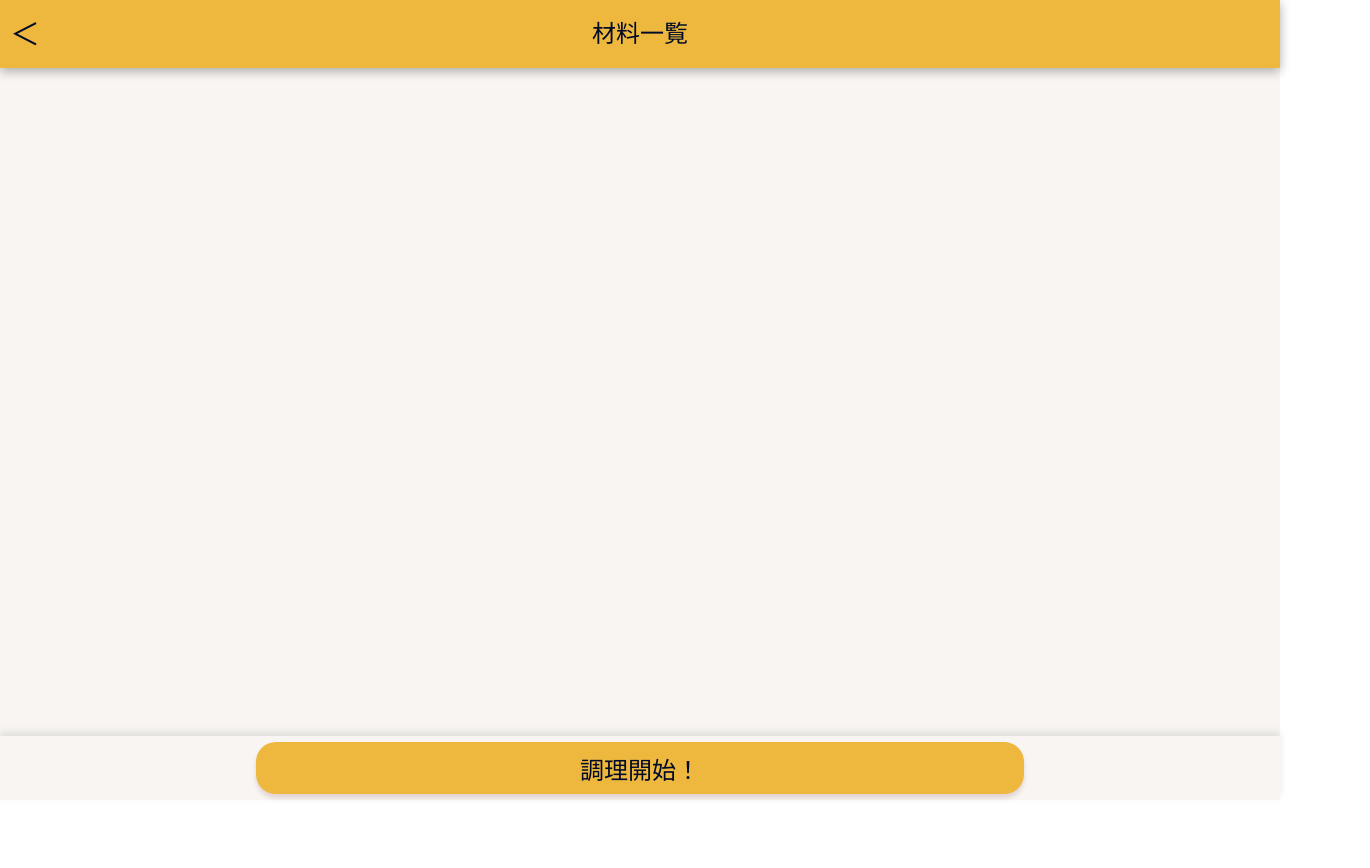
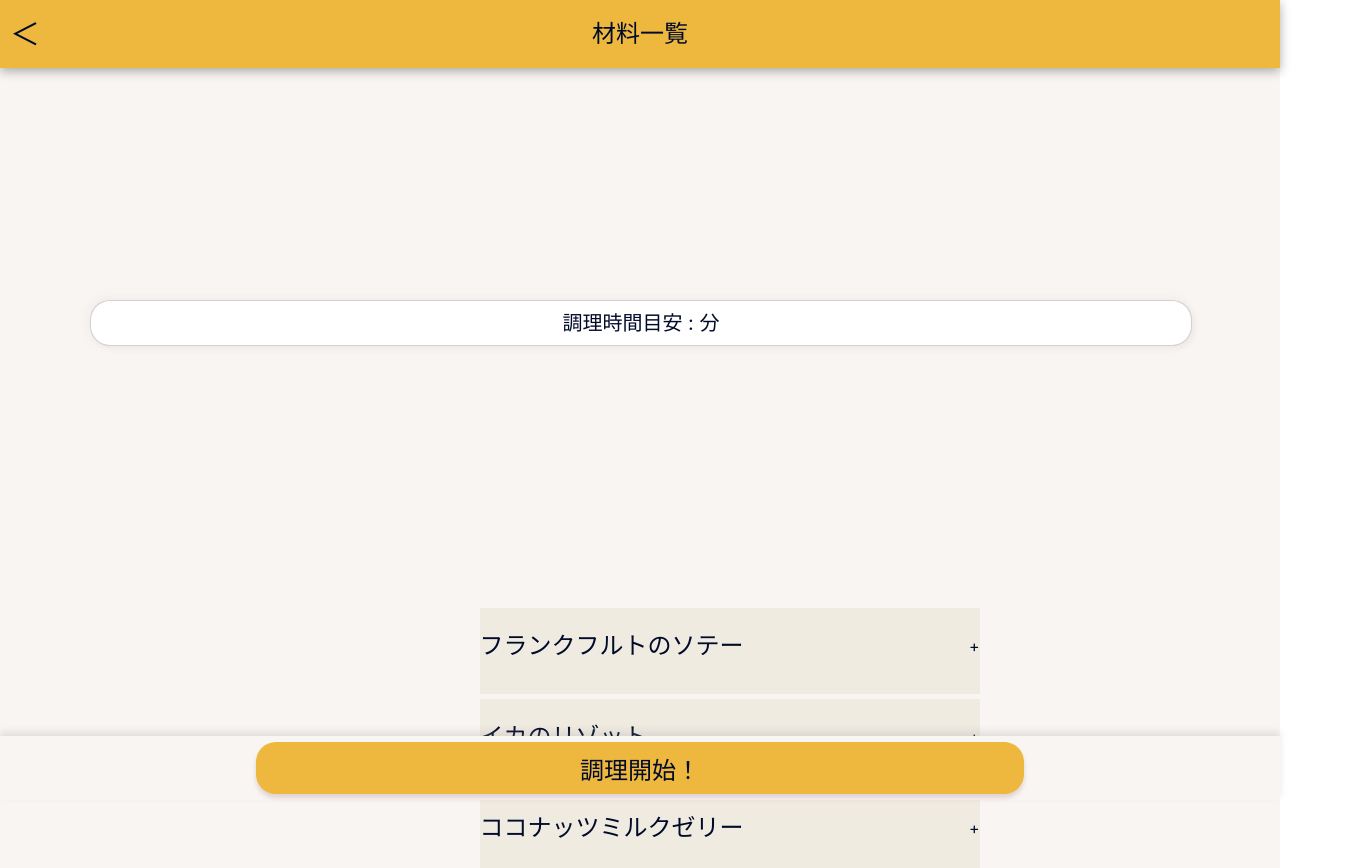
Before and after one commit to kousei-s/makeck_front, a React (Vite) app: page /app/materialList in a window 1280 px wide. Shown: the top 868 px of the page, 1370 px wide, since content can reach past the window. Before the commit the page ends 800 px from the top, so only its background shows below. Built offline with nearby package versions, Linux system fonts and the light colour scheme; a web font is replaced by a local one.

Commit message:
[add] お試しcss

```diff
--- a/src/App.jsx
+++ b/src/App.jsx
@@ -17,6 +17,7 @@ import './styles/footer.css';
 import './styles/RecipeSelection.css';
 import './styles/modal.css';
 import './styles/CustomDialog.css';
+import './styles/materialList.css';
 
 import {BrowserRouter as Router, Routes, Route} from 'react-router-dom';
 
--- a/src/pages/MaterialList.jsx
+++ b/src/pages/MaterialList.jsx
@@ -7,14 +7,97 @@ export default function MaterialList() {
 
     const navigate = useNavigate();   //遷移のやつだよ
 
+    const [selected, setSelected] = useState(null);     //アコーディオンリスト用
+
+
+    const toggle = (i) => {
+        if (selected === i) {   //クリックされたアイテムがすでに選択されていたらselected(null)返す
+          return setSelected(null)
+        }
+        setSelected(i)  //クリックされたアイテムを選択状態にする
+    }
+
+
+    // サンプルデータ
+const data = [
+    {
+      question: "フランクフルトのソテー",
+      answer:
+        [
+            "Answer 1",
+            "aaaaa"
+        ]
+
+    },
+    {
+      question: "イカのリゾット",
+      answer:
+        [
+            "Answer 2",
+            "aaaa"
+        ]
+    },
+    {
+      question: "ココナッツミルクゼリー",
+      answer:
+        [
+            "Answer 3",
+            "aaaaa"
+        ]
+    },
+    {
+      question: "わかめスープ",
+      answer:
+        [
+            "Answer 4",
+            "aaa"
+        ]
+    },
+  ]
+
     return(
         <div className="App">
+
+            {/*ヘッダー*/}
             <header>
                 <div className='backBtn' onClick={() => navigate('/menuConfirmation')}>＜</div>
                 <div id='pageTitle'>材料一覧</div>
             </header>
 
+            <main>
+            <div id='cookingTime'>
+                    調理時間目安 :  分
+            </div>
 
+            <div className="wrapper">
+                <div className="accordion">
+                    {data.map((item, i) =>
+                    <div className="item" key={i}>  {/*パフォーマンス向上のためらしい*/}
+                    {console.log("インデックス番号:", i, "要素:", item)}
+                        <div className='title' onClick={() => toggle(i)}>
+                        <h2>{item.question}</h2>
+                        {/* 表示、非表示を切り替えるボタン */}
+                        <span>{selected === i ? "-" : "+"}</span>
+                        </div>
+                        <div
+                        className={
+                            selected === i ? "content show" : "content"
+                        }
+                        >
+                            {item.answer.map((line, index) => (
+                                <p key={index}>{line}</p> // 各行を段落として表示
+                            ))}
+                        </div>
+                    </div>
+                    )}
+                </div>
+            </div>
+
+
+
+            </main>
+
+            {/*フッター*/}
             <footer id='decisionFooter'>
                 <button type='button' id='decisionBtn' onClick={() => navigate('/cookProcess')}>調理開始！</button>
             </footer>
--- /dev/null
+++ b/src/styles/materialList.css
@@ -0,0 +1,38 @@
+.wrapper {
+    display: flex;
+    height: 100vh;
+    width: 100vw;
+    justify-content: center;
+    align-items: center;
+  }
+
+  .accordion {
+    width: 500px;
+  }
+
+  .item {
+    background: #f0ebe1;
+    margin-bottom: 5px;
+    padding: 10px, 20px;
+  }
+
+  .title {
+    margin-bottom: 10px;
+    display: flex;
+    justify-content: space-between;
+    align-items: center;
+    cursor: pointer;
+  }
+
+  .content {
+    color: #8b7f75;
+    max-height: 0;
+    overflow: hidden;
+    transition: all 0.5s cubic-bezier(0.1, 0.1);
+  }
+
+  .content.show {
+    height: auto;
+    max-height: 9999px;
+    transition: all 0.5s cubic-bezier(1.0, 1.0);
+  }
```
